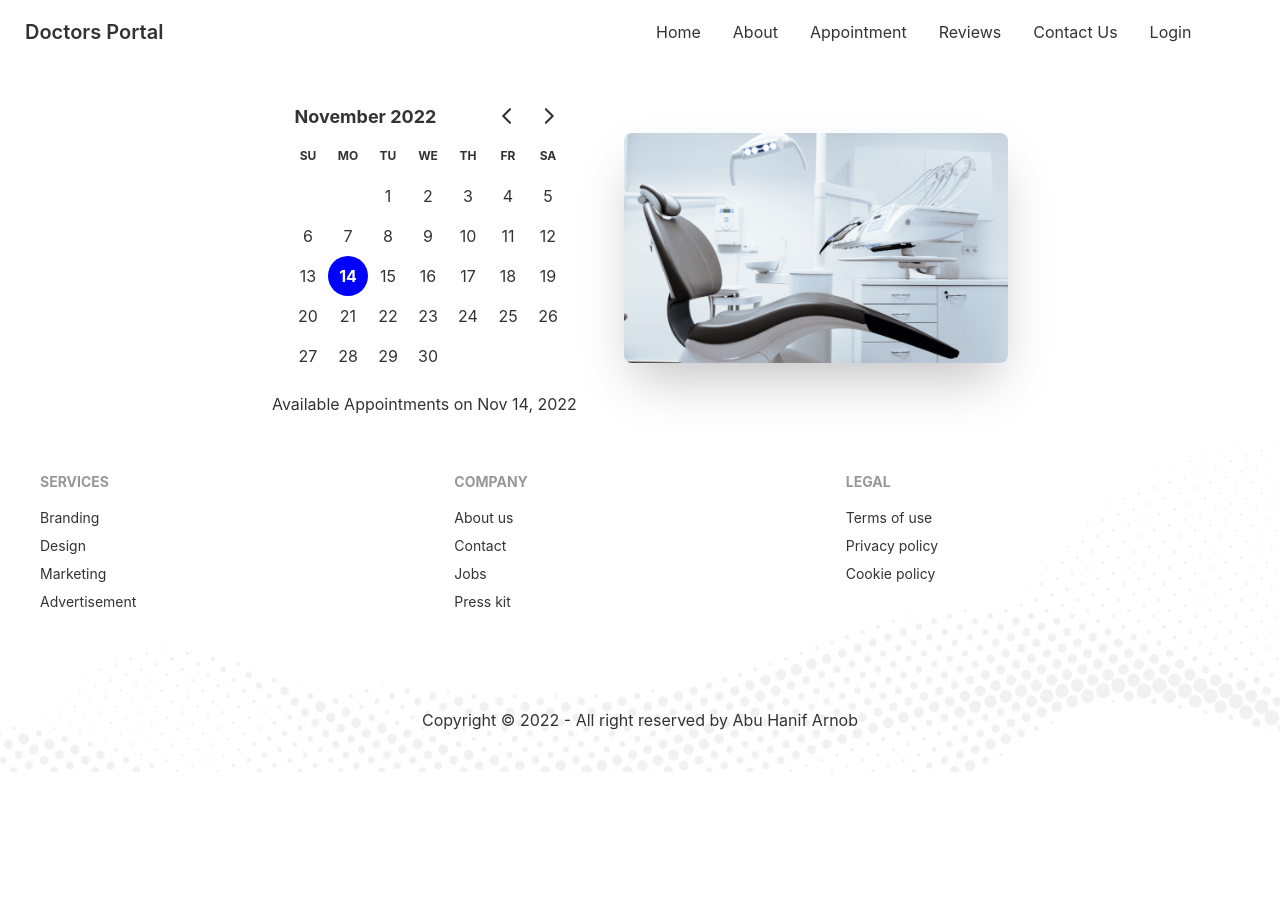
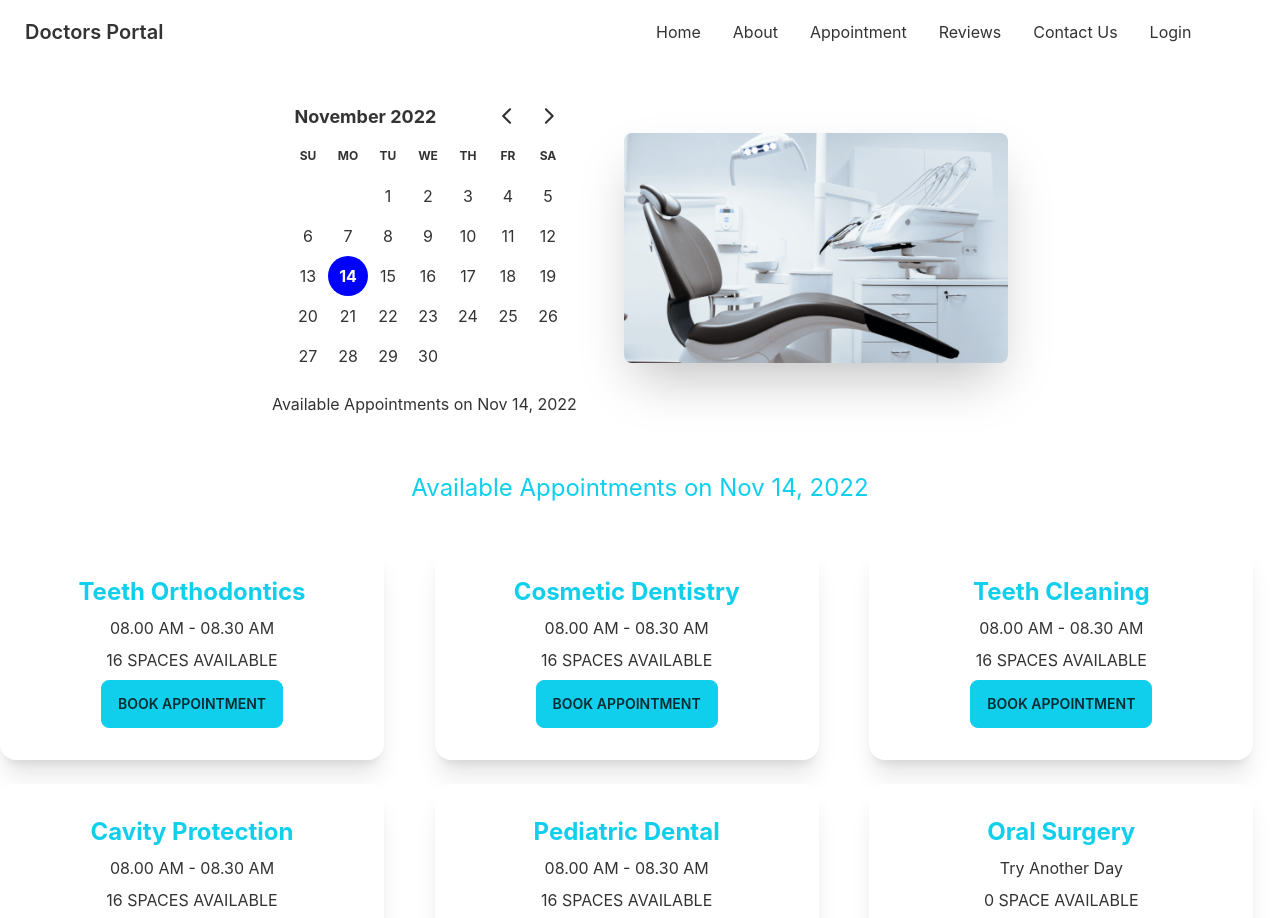
Before and after one commit to abuhanifornob/doctors-portal-cline-side, a React (Create React App) app: page /appointment in a window 1280 px wide. Shown: the top 918 px of the page. Before the commit the page ends 800 px from the top, so only its background shows below. Built offline with nearby package versions, Linux system fonts and the light colour scheme.

Commit message:
appointment state done

```diff
--- /dev/null
+++ b/public/appointmentOptions.json
@@ -0,0 +1,119 @@
+[{
+        "_id": 1,
+        "name": "Teeth Orthodontics",
+        "slots": [
+            "08.00 AM - 08.30 AM",
+            "08.30 AM - 09.00 AM",
+            "09.00 AM - 9.30 AM",
+            "09.30 AM - 10.00 AM",
+            "10.00 AM - 10.30 AM",
+            "10.30 AM - 11.00 AM",
+            "11.00 AM - 11.30 AM",
+            "11.30 AM - 12.00 AM",
+            "1.00 PM - 1.30 PM",
+            "1.30 PM - 2.00 PM",
+            "2.00 PM - 2.30 PM",
+            "2.30 PM - 3.00 PM",
+            "3.00 PM - 3.30 PM",
+            "3.30 PM - 4.00 PM",
+            "4.00 PM - 4.30 PM",
+            "4.30 PM - 5.00 PM"
+
+        ]
+    },
+    {
+        "_id": 2,
+        "name": "Cosmetic Dentistry",
+        "slots": [
+            "08.00 AM - 08.30 AM",
+            "08.30 AM - 09.00 AM",
+            "09.00 AM - 9.30 AM",
+            "09.30 AM - 10.00 AM",
+            "10.00 AM - 10.30 AM",
+            "10.30 AM - 11.00 AM",
+            "11.00 AM - 11.30 AM",
+            "11.30 AM - 12.00 AM",
+            "1.00 PM - 1.30 PM",
+            "1.30 PM - 2.00 PM",
+            "2.00 PM - 2.30 PM",
+            "2.30 PM - 3.00 PM",
+            "3.00 PM - 3.30 PM",
+            "3.30 PM - 4.00 PM",
+            "4.00 PM - 4.30 PM",
+            "4.30 PM - 5.00 PM"
+        ]
+    },
+    {
+        "_id": 3,
+        "name": "Teeth Cleaning",
+        "slots": [
+            "08.00 AM - 08.30 AM",
+            "08.30 AM - 09.00 AM",
+            "09.00 AM - 9.30 AM",
+            "09.30 AM - 10.00 AM",
+            "10.00 AM - 10.30 AM",
+            "10.30 AM - 11.00 AM",
+            "11.00 AM - 11.30 AM",
+            "11.30 AM - 12.00 AM",
+            "1.00 PM - 1.30 PM",
+            "1.30 PM - 2.00 PM",
+            "2.00 PM - 2.30 PM",
+            "2.30 PM - 3.00 PM",
+            "3.00 PM - 3.30 PM",
+            "3.30 PM - 4.00 PM",
+            "4.00 PM - 4.30 PM",
+            "4.30 PM - 5.00 PM"
+        ]
+    },
+    {
+        "_id": 4,
+        "name": "Cavity Protection",
+        "slots": [
+            "08.00 AM - 08.30 AM",
+            "08.30 AM - 09.00 AM",
+            "09.00 AM - 9.30 AM",
+            "09.30 AM - 10.00 AM",
+            "10.00 AM - 10.30 AM",
+            "10.30 AM - 11.00 AM",
+            "11.00 AM - 11.30 AM",
+            "11.30 AM - 12.00 AM",
+            "1.00 PM - 1.30 PM",
+            "1.30 PM - 2.00 PM",
+            "2.00 PM - 2.30 PM",
+            "2.30 PM - 3.00 PM",
+            "3.00 PM - 3.30 PM",
+            "3.30 PM - 4.00 PM",
+            "4.00 PM - 4.30 PM",
+            "4.30 PM - 5.00 PM"
+        ]
+    },
+    {
+        "_id": 5,
+        "name": "Pediatric Dental",
+        "slots": [
+            "08.00 AM - 08.30 AM",
+            "08.30 AM - 09.00 AM",
+            "09.00 AM - 9.30 AM",
+            "09.30 AM - 10.00 AM",
+            "10.00 AM - 10.30 AM",
+            "10.30 AM - 11.00 AM",
+            "11.00 AM - 11.30 AM",
+            "11.30 AM - 12.00 AM",
+            "1.00 PM - 1.30 PM",
+            "1.30 PM - 2.00 PM",
+            "2.00 PM - 2.30 PM",
+            "2.30 PM - 3.00 PM",
+            "3.00 PM - 3.30 PM",
+            "3.30 PM - 4.00 PM",
+            "4.00 PM - 4.30 PM",
+            "4.30 PM - 5.00 PM"
+        ]
+    },
+    {
+        "_id": 6,
+        "name": "Oral Surgery",
+        "slots": [
+
+        ]
+    }
+]
--- a/src/pages/Appointment/Appointment/Appointment.js
+++ b/src/pages/Appointment/Appointment/Appointment.js
@@ -1,10 +1,19 @@
-import React from 'react';
+import React, { useState } from 'react';
 import AppointmentBanner from '../AppointmentBanner/AppointmentBanner';
+import AvailabelAppointment from '../AvailabelAppointment/AvailabelAppointment';
 
 const Appointment = () => {
+    const [selectedDate,setSelectedDate]=useState(new Date())
     return (
         <div>
-            <AppointmentBanner></AppointmentBanner>
+            <AppointmentBanner
+            selectedDate={selectedDate}
+            setSelectedDate={setSelectedDate}
+            ></AppointmentBanner>
+
+            <AvailabelAppointment
+            selectedDate={selectedDate}
+            ></AvailabelAppointment>
         </div>
     );
 };
--- a/src/pages/Appointment/AppointmentBanner/AppointmentBanner.js
+++ b/src/pages/Appointment/AppointmentBanner/AppointmentBanner.js
@@ -3,13 +3,13 @@ import chair from "../../../assets/images/chair.png"
 import { DayPicker } from 'react-day-picker';
 import { format } from 'date-fns';
 
-const AppointmentBanner = () => {
-    const [selectedDate,setSelectedDate]=useState(new Date())
+const AppointmentBanner = ({selectedDate,setSelectedDate}) => {
+
     return (
         <header>
             <div className="hero">
                 <div className="hero-content flex-col lg:flex-row-reverse">
-                    <img src={chair} className="max-w-sm rounded-lg shadow-2xl ml-6" />
+                    <img src={chair} alt="Dental Chair" className="max-w-sm rounded-lg shadow-2xl ml-6" />
                     <div>
                        <DayPicker
                        mode='single'
--- /dev/null
+++ b/src/pages/Appointment/AvailabelAppointment/AppointmentOption.js
@@ -0,0 +1,21 @@
+import React from 'react';
+
+const AppointmentOption = ({option,setTreatmen}) => {
+    const {slots,name}=option;
+    return (
+
+        <div className="card w-96 bg-base-100 shadow-xl text-center ">
+            <div className="card-body">
+                <h2 className="text-2xl text-primary font-bold text-center">{name}</h2>
+                <p>{slots.length>0?slots[0]:"Try Another Day"}</p>
+                <p>{slots.length} {slots.length>1?"SPACES":"SPACE"} AVAILABLE</p>
+                <div className="card-actions justify-center">
+                    <label onClick={()=>setTreatmen(option)} className="btn btn-primary" htmlFor="booking-modal"  disabled={slots.length==0}>Book Appointment</label>
+                </div>
+            </div>
+        </div>
+
+    );
+};
+
+export default AppointmentOption;
--- /dev/null
+++ b/src/pages/Appointment/AvailabelAppointment/AvailabelAppointment.js
@@ -0,0 +1,44 @@
+
+import React, { useEffect, useState } from 'react';
+import { format } from 'date-fns';
+import AppointmentOption from './AppointmentOption';
+import BookingModal from '../BookingModal/BookingModal';
+
+const AvailabelAppointment = ({selectedDate}) => {
+    const [appointmentOptions,setAppointmentOptions]=useState([]);
+    const [treatmen,setTreatmen]=useState(null)
+
+    useEffect(() => {
+      fetch("appointmentOptions.json")
+      .then(res=>res.json())
+      .then(data=>setAppointmentOptions(data))
+    }, []);
+
+    return (
+        <div className='mt-10'>
+            <h3 className='text-2xl text-primary text-center '>Available Appointments on {format(selectedDate,"PP")}</h3>
+            <div className='grid grid-cols-1 md:grid-cols-2 lg:grid-cols-3 gap-6 mt-10'>
+            {
+                appointmentOptions.map(option=><AppointmentOption
+                key={option._id}
+                option={option}
+                setTreatmen={setTreatmen}
+                ></AppointmentOption>
+                )
+            }
+            </div>
+            {
+              treatmen &&
+                <BookingModal
+                 treatmen={treatmen}
+                 selectedDate={selectedDate}
+                 setTreatmen={setTreatmen}
+                ></BookingModal>
+            }
+
+
+        </div>
+    );
+};
+
+export default AvailabelAppointment;
--- /dev/null
+++ b/src/pages/Appointment/BookingModal/BookingModal.js
@@ -0,0 +1,59 @@
+import { format } from 'date-fns';
+import React from 'react';
+
+const BookingModal = ({ treatmen, selectedDate,setTreatmen}) => {
+    const { name, slots } = treatmen;
+    const date = format(selectedDate, "PP");
+
+    const handleBooking=(event)=>{
+        event.preventDefault();
+        const form=event.target;
+        const date=form.date.value;
+        const selectedOption=form.selectOption.value;
+        const patient=form.name.value;
+        const phone=form.phone.value;
+        const email=form.email.value;
+        console.log(date,selectedOption,name,phone,email);
+        const booking={
+            appointmentDate:date,
+            treatmen:name,
+            patient,
+            phone,
+            email,
+            slot:selectedOption
+        }
+        console.log(booking);
+        setTreatmen(false)
+    }
+    return (
+        <>
+            <input type="checkbox" id="booking-modal" className="modal-toggle" />
+            <div className="modal">
+                <div className="modal-box relative">
+                    <label htmlFor="booking-modal" className="btn btn-sm btn-circle absolute right-2 top-2">✕</label>
+                    <h3 className="text-lg font-bold">{name}</h3>
+                    <form onSubmit={handleBooking} className='grid grid-cols-1 gap-6 mt-6'>
+                        <input type="text" name="date" placeholder="Type here" className="input input-bordered w-full" value={date} readOnly />
+                        <select name='selectOption' className="select select-primary w-full">
+                            {
+                                slots.map((slot,index)=><option
+                                value={slot}
+                                key={index}
+
+                                >{slot}</option>)
+                            }
+
+                        </select>
+                        <input name='name' type="text" placeholder="Full Name" className="input input-bordered w-full" />
+                        <input name='phone' type="text" placeholder="Phone Number" className="input input-bordered w-full" />
+                        <input name='email' type="email" placeholder="Email" className="input input-bordered w-full" />
+                        <input type="submit" className="btn btn-primary  w-full" value="Summit" />
+                    </form>
+
+                </div>
+            </div>
+        </>
+    );
+};
+
+export default BookingModal;
```
